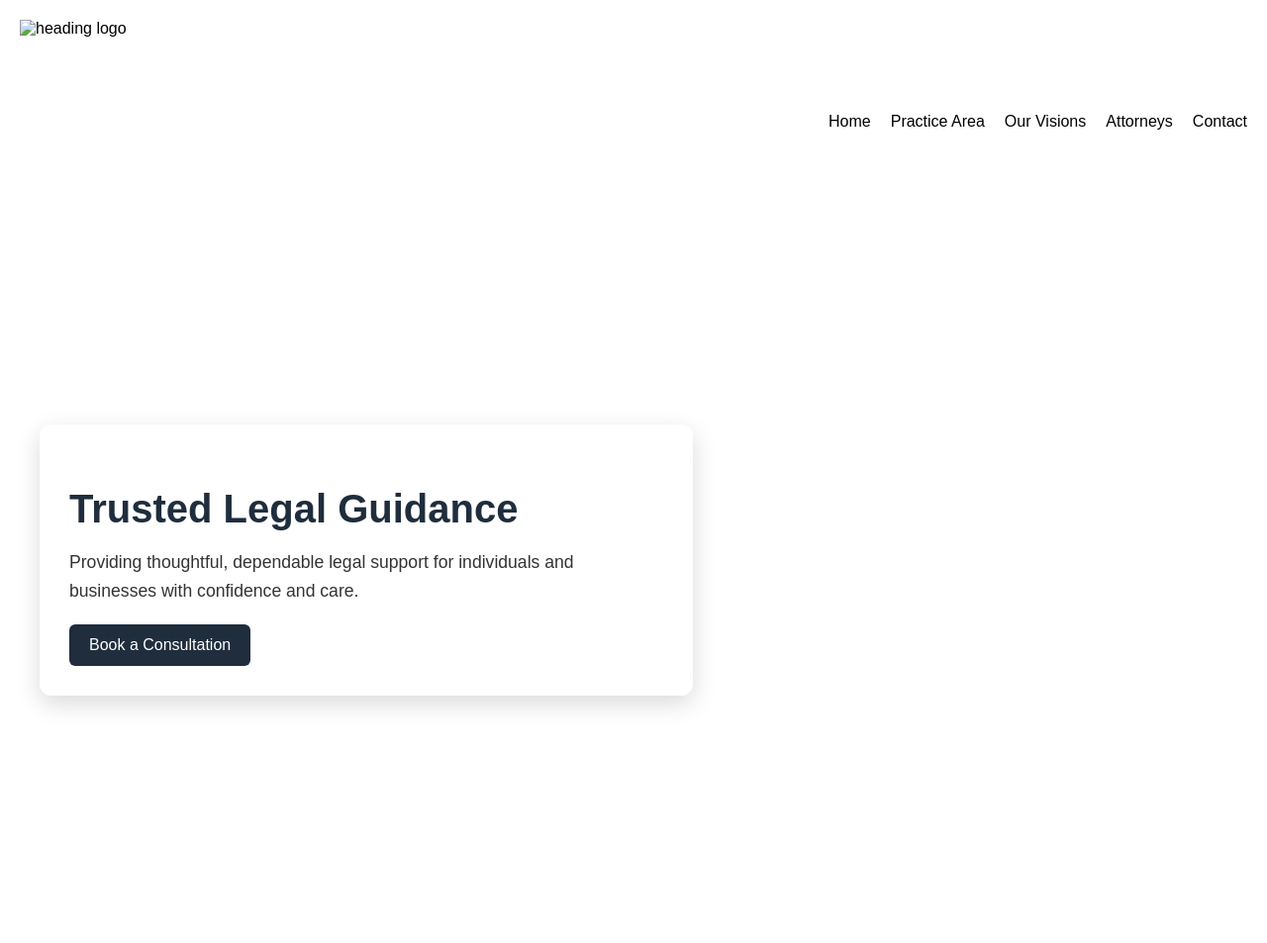
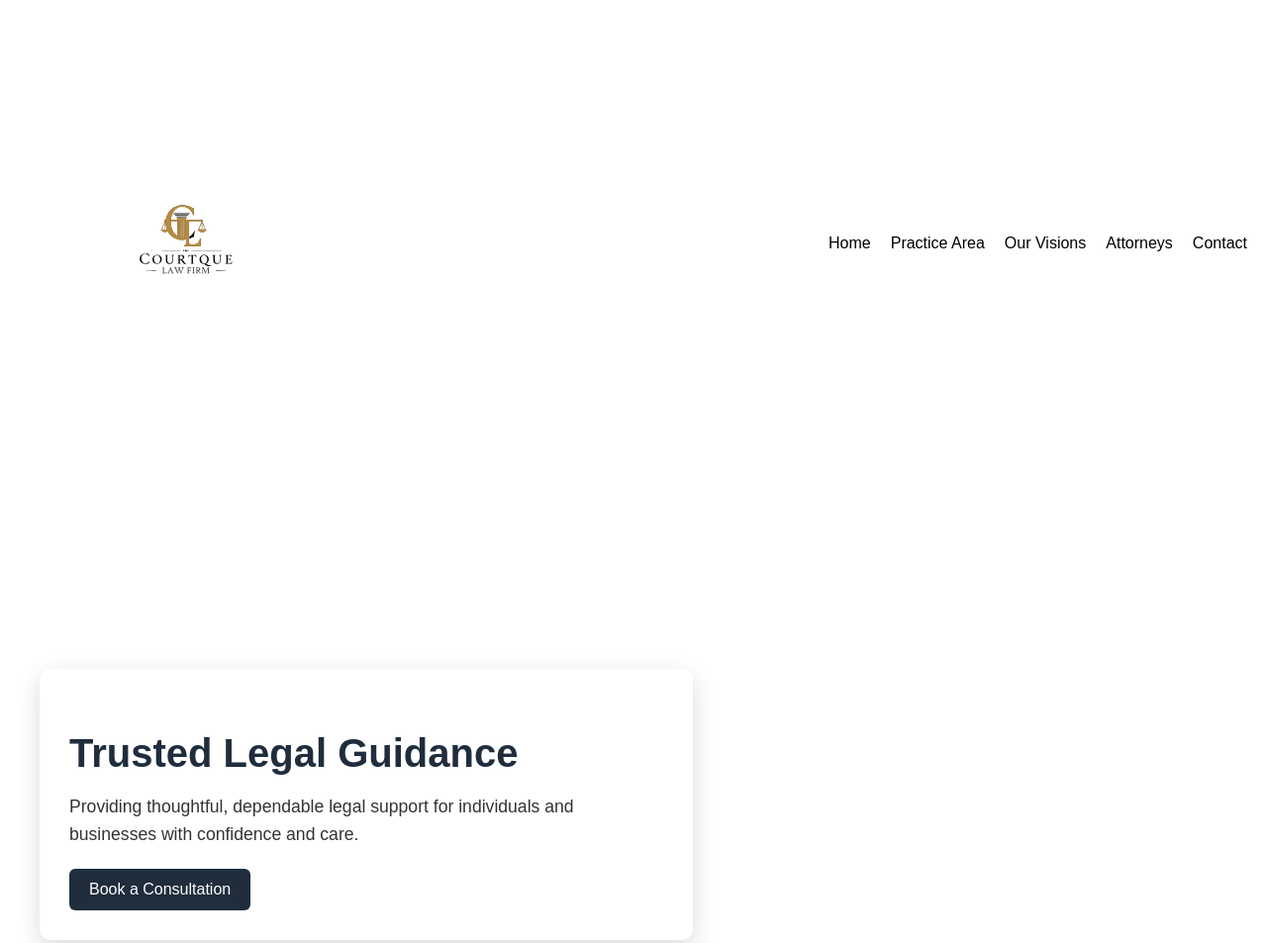
Before and after one commit to acjtech/testingsite_1, a plain HTML site: page index.html in a window 1280 px wide. Shown: the top 953 px of the page at 99% size. Drawn offline with Linux system fonts and the light colour scheme.

Commit message:
Update index.html

```diff
--- a/index.html
+++ b/index.html
@@ -13,7 +13,7 @@
             <nav>
                 <div class="nav-wrapper">
                     <div class="logo-box">
-                        <img src="IMAGES/courtquelogo.svg" alt="heading logo" width="140" height="90">
+                        <img src="https://raw.githubusercontent.com/acjtech/testingsite_1/main/courtquelogo.svg" alt="Courtque Logo" width="140" height="90">
                     </div>
                     <ul class="navigation-top">
                         <li><a href="index.html">Home</a> </li>
```
